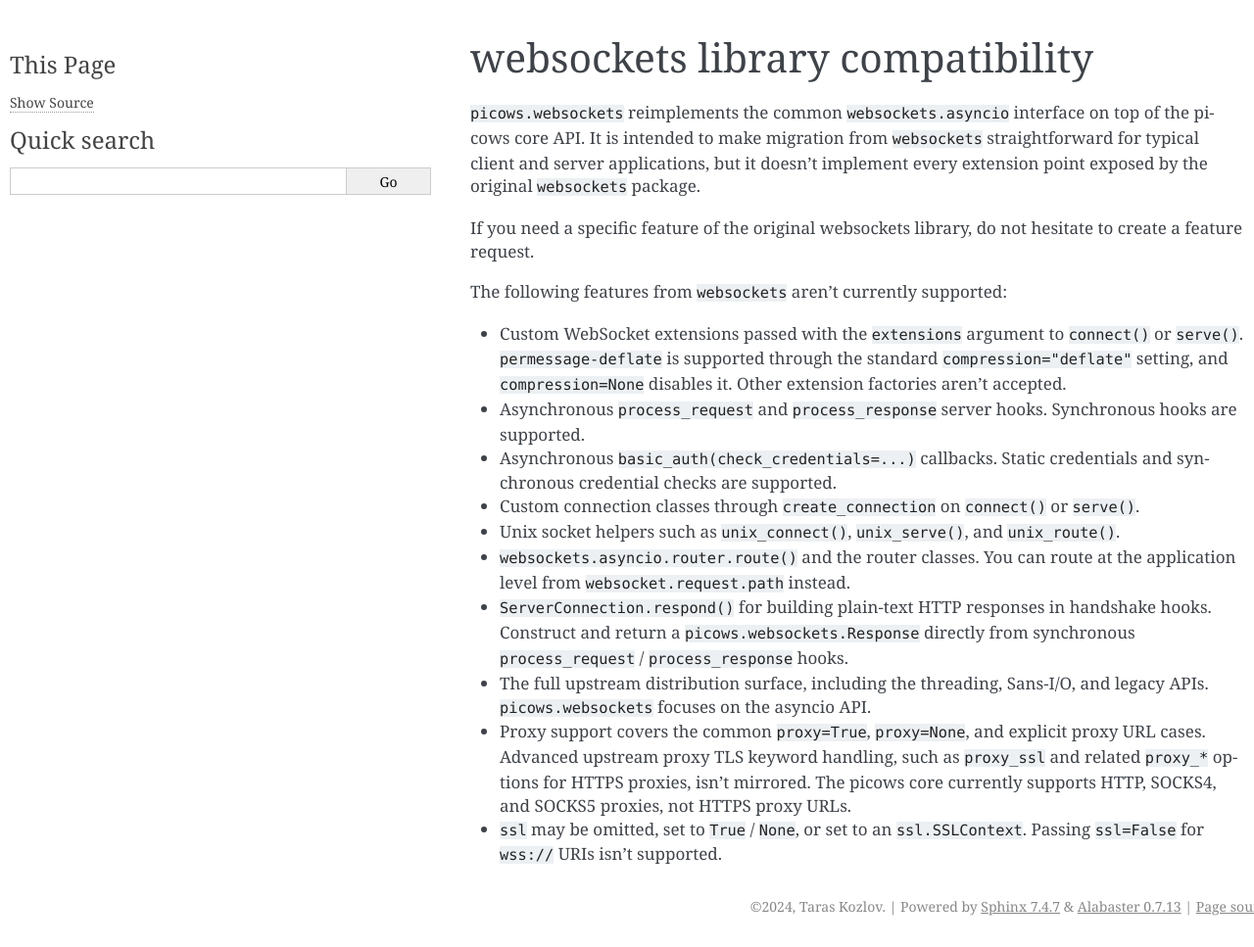
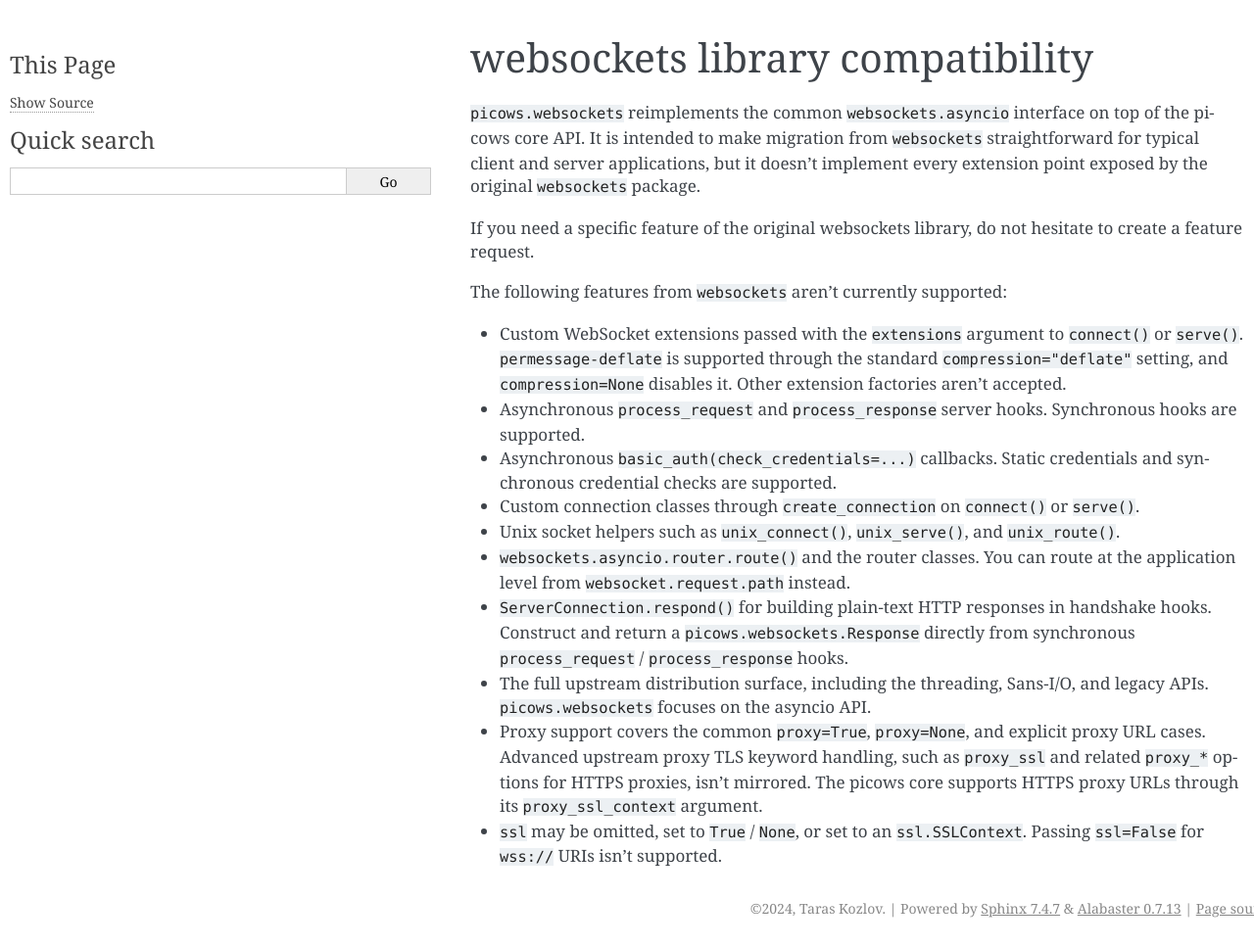
Before and after one commit to tarasko/picows, a Sphinx documentation site: the page built from docs/source/websockets.rst, in a window 1280 px wide. Shown: the whole page at 98% size. Built offline with Sphinx 7.4.7, drawn with Linux system fonts in a browser that asks for light colours.

Commit message:
Minor updates

```diff
--- a/docs/source/websockets.rst
+++ b/docs/source/websockets.rst
@@ -33,7 +33,7 @@ The following features from ``websockets`` aren't currently supported:
 * Proxy support covers the common ``proxy=True``, ``proxy=None``, and explicit
   proxy URL cases. Advanced upstream proxy TLS keyword handling, such as
   ``proxy_ssl`` and related ``proxy_*`` options for HTTPS proxies, isn't mirrored.
-  The picows core currently supports HTTP, SOCKS4, and SOCKS5 proxies, not HTTPS
-  proxy URLs.
+  The picows core supports HTTPS proxy URLs through its ``proxy_ssl_context``
+  argument.
 * ``ssl`` may be omitted, set to ``True`` / ``None``, or set to an
   ``ssl.SSLContext``. Passing ``ssl=False`` for ``wss://`` URIs isn't supported.
```
Also changed, not shown: 1 other file.
